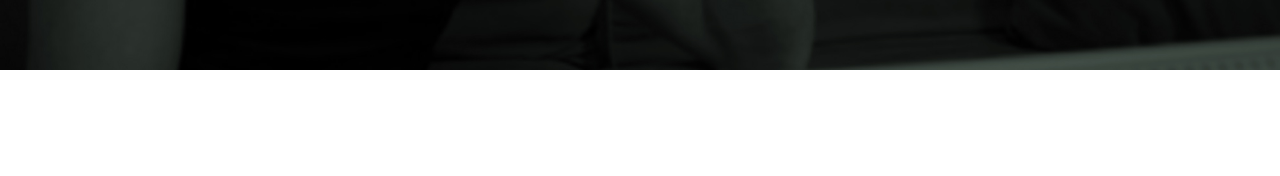
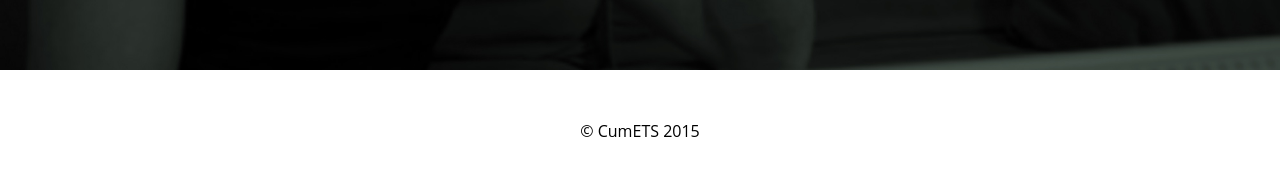
Before and after one commit to thecumets/thecumets.github.io, a plain HTML site: page index.html in a window 1280 px wide. Shown: the part 568-744 px from the top of the page. Drawn offline with Linux system fonts and the light colour scheme.

Commit message:
copyright pour emma

```diff
--- a/assets/styles.scss
+++ b/assets/styles.scss
@@ -82,3 +82,9 @@ input[type=text] {
         color: black;
     }
 }
+
+
+.copyright {
+    text-align: center;
+    padding: 50px;
+}
--- a/index.html
+++ b/index.html
@@ -17,5 +17,10 @@
       </form>
     </div>
   </div>
+
+  <div class="copyright">
+    &copy; CumETS 2015
+  </div>
+
 </body>
 </html>
```
Also changed, not shown: assets/styles.css, 1 other file.
